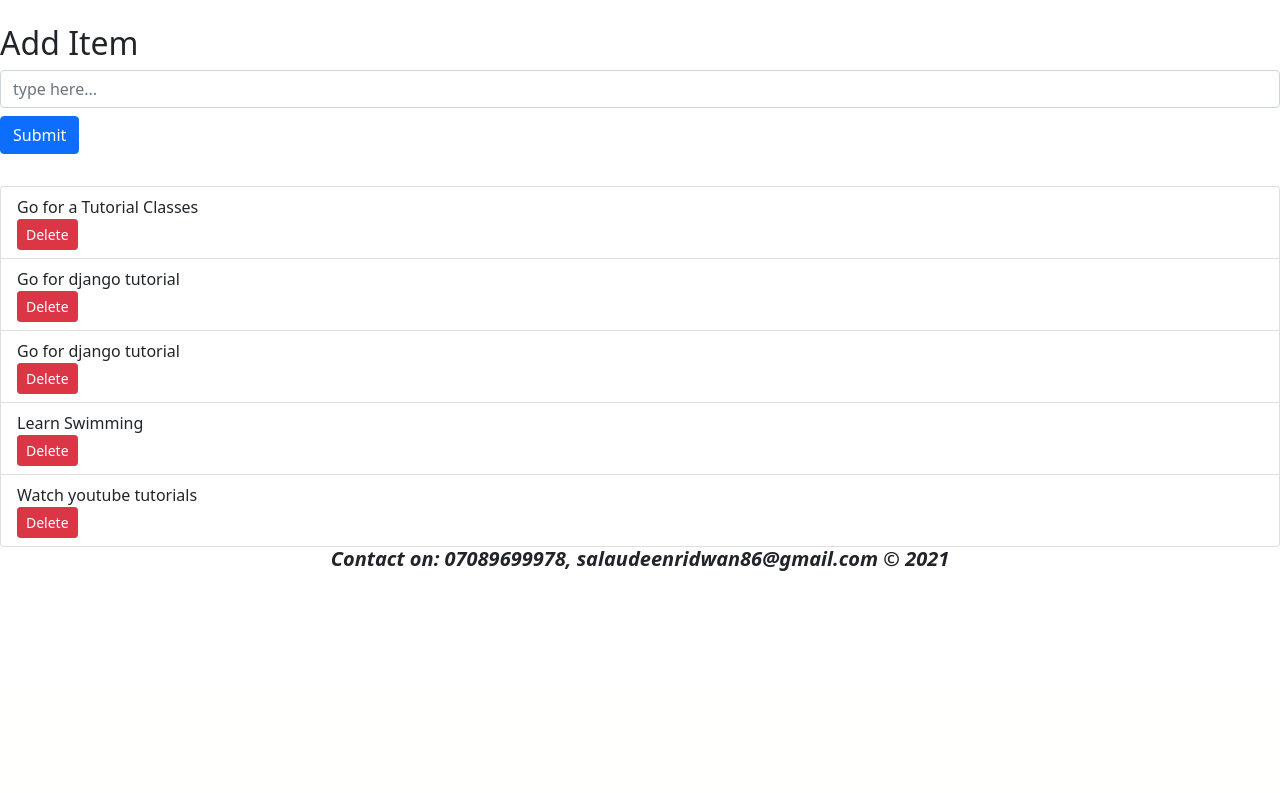
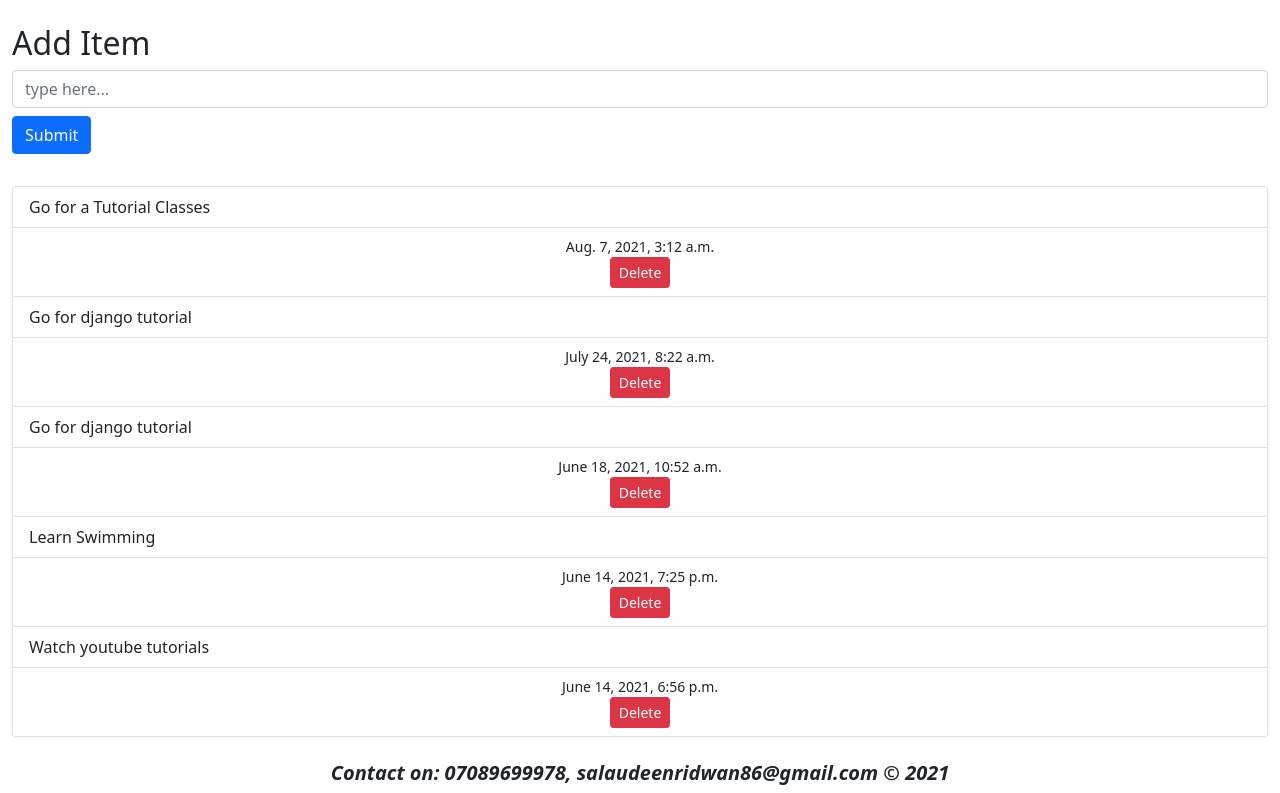
Before and after one commit to SARBEE-dev/firstApp, a Django app: page / in a window 1280 px wide. Shown: the part 116-909 px from the top of the page. Before the commit the page ends 687 px from the top, so only its background shows below. Run offline with Django 3.2, Linux system fonts and the light colour scheme; data comes from the database, SQL or seed files in the repository; both versions use the stored data as it was after the commit; some libraries are stand-ins or nearby versions.

Commit message:
final commit

```diff
--- a/Todo/settings.py
+++ b/Todo/settings.py
@@ -9,7 +9,7 @@ https://docs.djangoproject.com/en/3.1/topics/settings/
 For the full list of settings and their values, see
 https://docs.djangoproject.com/en/3.1/ref/settings/
 """
-
+import os
 from pathlib import Path
 
 # Build paths inside the project like this: BASE_DIR / 'subdir'.
@@ -26,7 +26,7 @@ SECRET_KEY = '@$b=(b)!mx34h=z4_*(xj7tu2*+fc7n4e(4*5p7i1ta-!yf-0v'
 DEBUG = True
 
 ALLOWED_HOSTS = []
-import os
+
 
 # Application definition
 
--- a/Todo_app/models.py
+++ b/Todo_app/models.py
@@ -3,7 +3,7 @@ from django.utils import timezone
 
 # Create your models here.
 class Todo(models.Model):
-    added_date = models.DateTimeField(default=timezone.now())
+    added_date = models.DateTimeField(default=timezone.now)
     text = models.CharField(max_length=200)
     def __str__(self):
         return self.text
--- a/Todo_app/templates/base.html
+++ b/Todo_app/templates/base.html
@@ -29,6 +29,8 @@
 {% block content %}
 {% endblock content %}
     <div class="row">
+    </div>
+</div>
 
 
 <script src="https://code.jquery.com/jquery-3.5.1.slim.min.js" integrity="sha384-DfXdz2htPH0lsSSs5nCTpuj/zy4C+OGpamoFVy38MVBnE+IbbVYUew+OrCXaRkfj" crossorigin="anonymous"></script>
--- a/Todo_app/templates/index.html
+++ b/Todo_app/templates/index.html
@@ -1,7 +1,7 @@
 {% extends 'base.html' %}
 {% block content %}
 
-</div>
+
     <div class="row mt-4">
         <div class="col">
 <h2>Add Item</h2>
@@ -16,6 +16,7 @@
         <ul class="list-group">
             {% for todo in todo %}
             <li class="list-group-item">{{todo.text}}
+                <li class="list-group-item btn btn-sm btn-success">{{todo.added_date}}
 
                     <form action="delete_todo/{{todo.id}}/" method="post">
             <button type="submit" class="btn btn-sm btn-danger float-right">Delete</button>
```
Also changed, not shown: Todo_app/migrations/0010_auto_20210807_0348.py (added), db.sqlite3.
